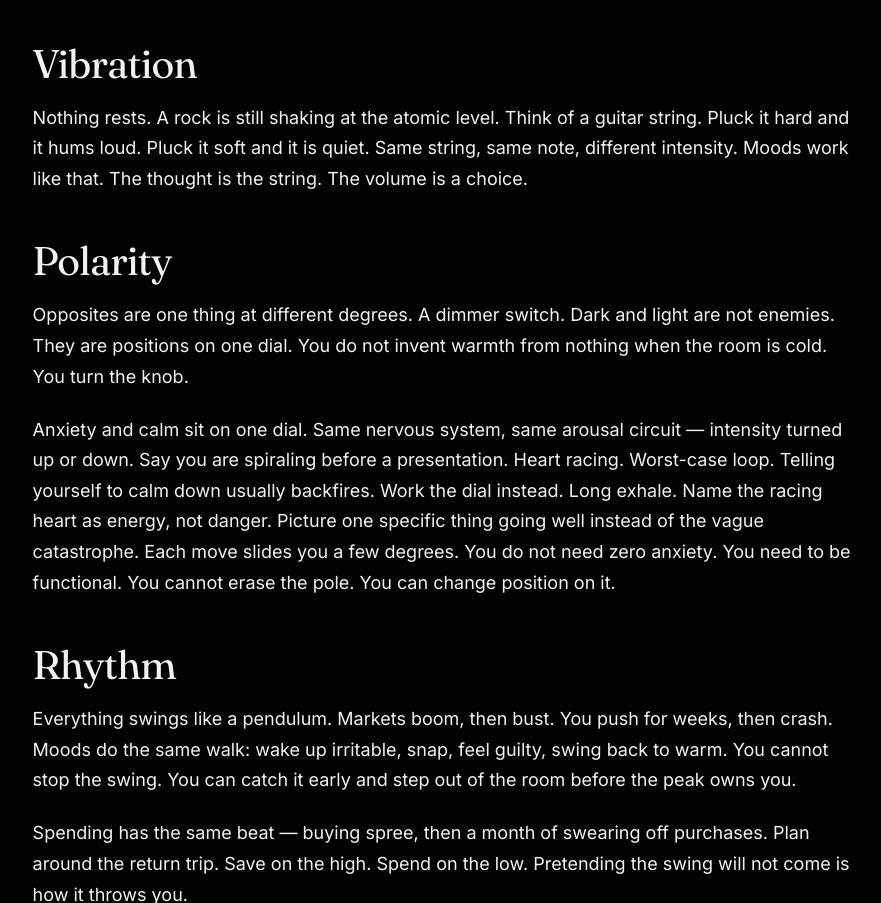
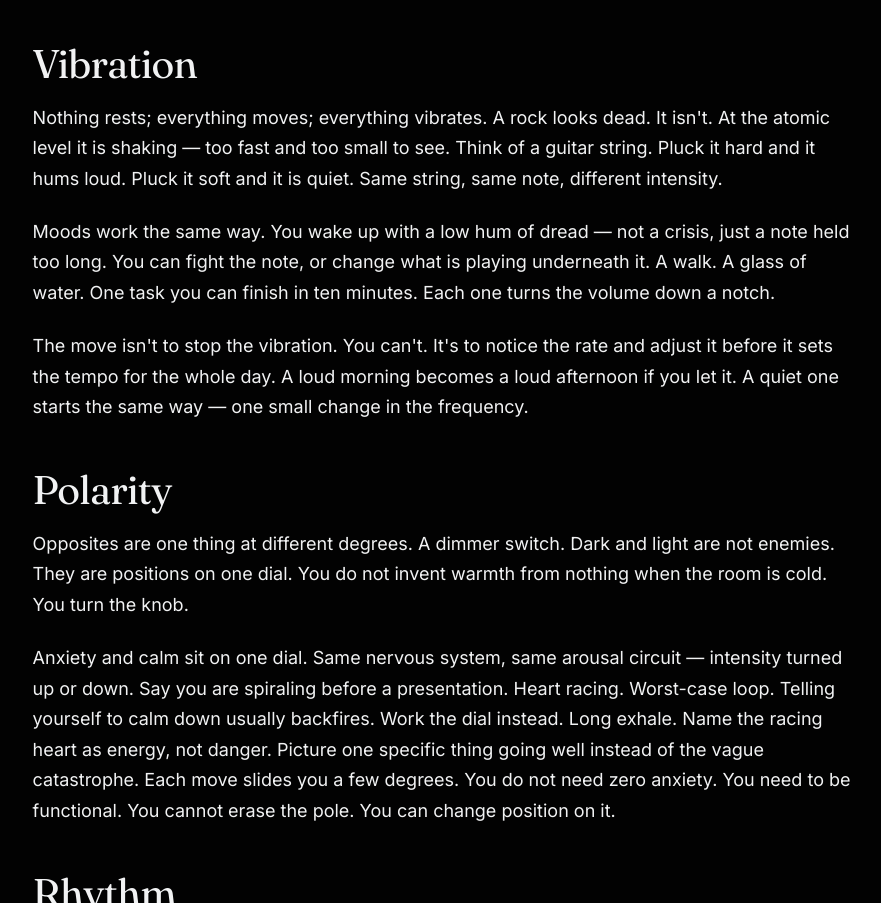
Before and after one commit to paulvisciano/portfolio, a website: page blog/hermetic-principles.html in a window 1280 px wide. Shown: the part 3748-4651 px from the top of the page, without its empty margins (197-1078 px from the left). Drawn offline with Linux system fonts and the light colour scheme.

Commit message:
Extend Vibration section to match length of Correspondence and Polarity.

```diff
--- a/blog/hermetic-principles.html
+++ b/blog/hermetic-principles.html
@@ -84,7 +84,9 @@
     </aside>
 
     <h2 id="vibration">Vibration</h2>
-    <p>Nothing rests. A rock is still shaking at the atomic level. Think of a guitar string. Pluck it hard and it hums loud. Pluck it soft and it is quiet. Same string, same note, different intensity. Moods work like that. The thought is the string. The volume is a choice.</p>
+    <p>Nothing rests; everything moves; everything vibrates. A rock looks dead. It isn't. At the atomic level it is shaking — too fast and too small to see. Think of a guitar string. Pluck it hard and it hums loud. Pluck it soft and it is quiet. Same string, same note, different intensity.</p>
+    <p>Moods work the same way. You wake up with a low hum of dread — not a crisis, just a note held too long. You can fight the note, or change what is playing underneath it. A walk. A glass of water. One task you can finish in ten minutes. Each one turns the volume down a notch.</p>
+    <p>The move isn't to stop the vibration. You can't. It's to notice the rate and adjust it before it sets the tempo for the whole day. A loud morning becomes a loud afternoon if you let it. A quiet one starts the same way — one small change in the frequency.</p>
 
     <h2 id="polarity">Polarity</h2>
     <p>Opposites are one thing at different degrees. A dimmer switch. Dark and light are not enemies. They are positions on one dial. You do not invent warmth from nothing when the room is cold. You turn the knob.</p>
```
